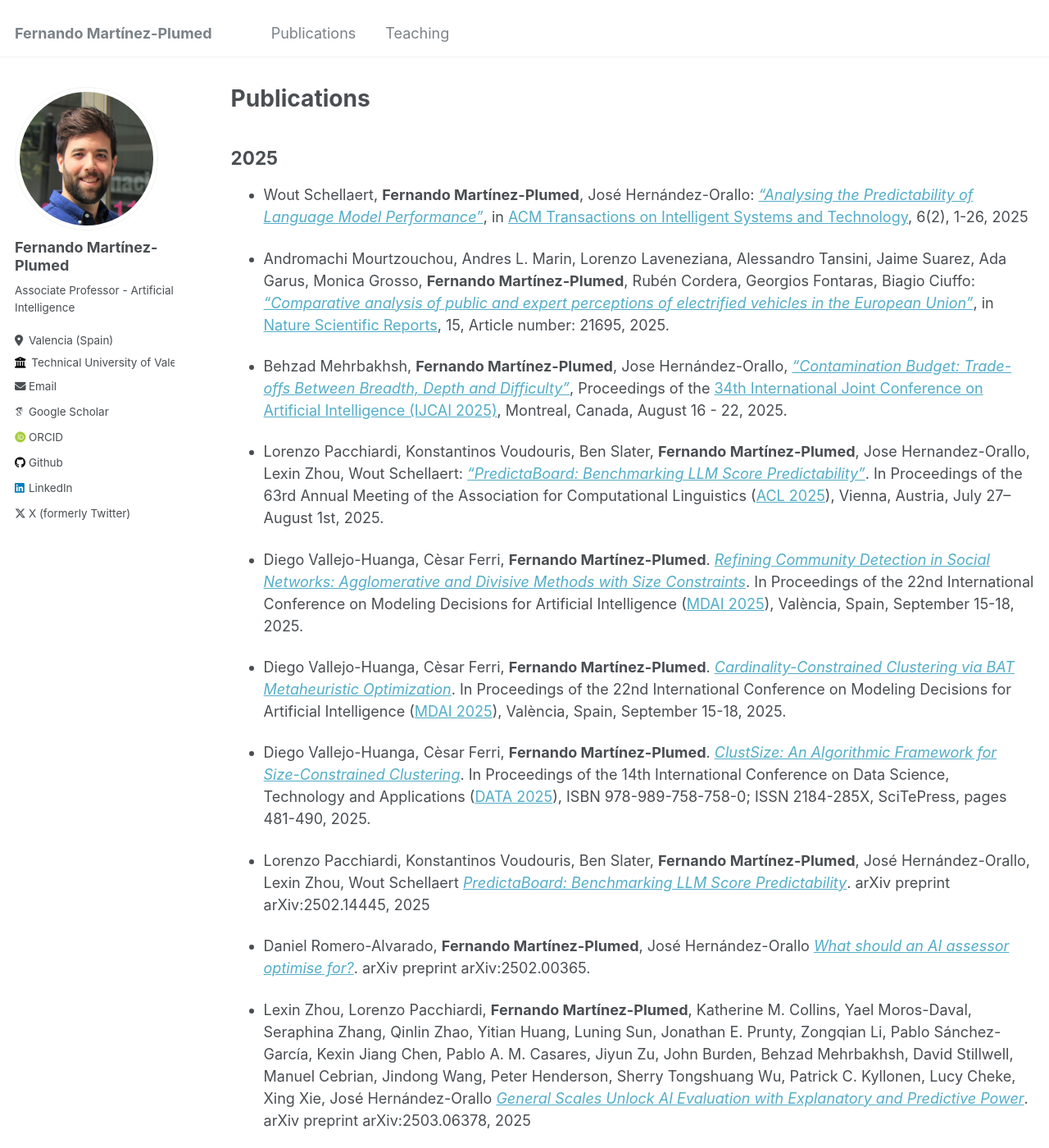
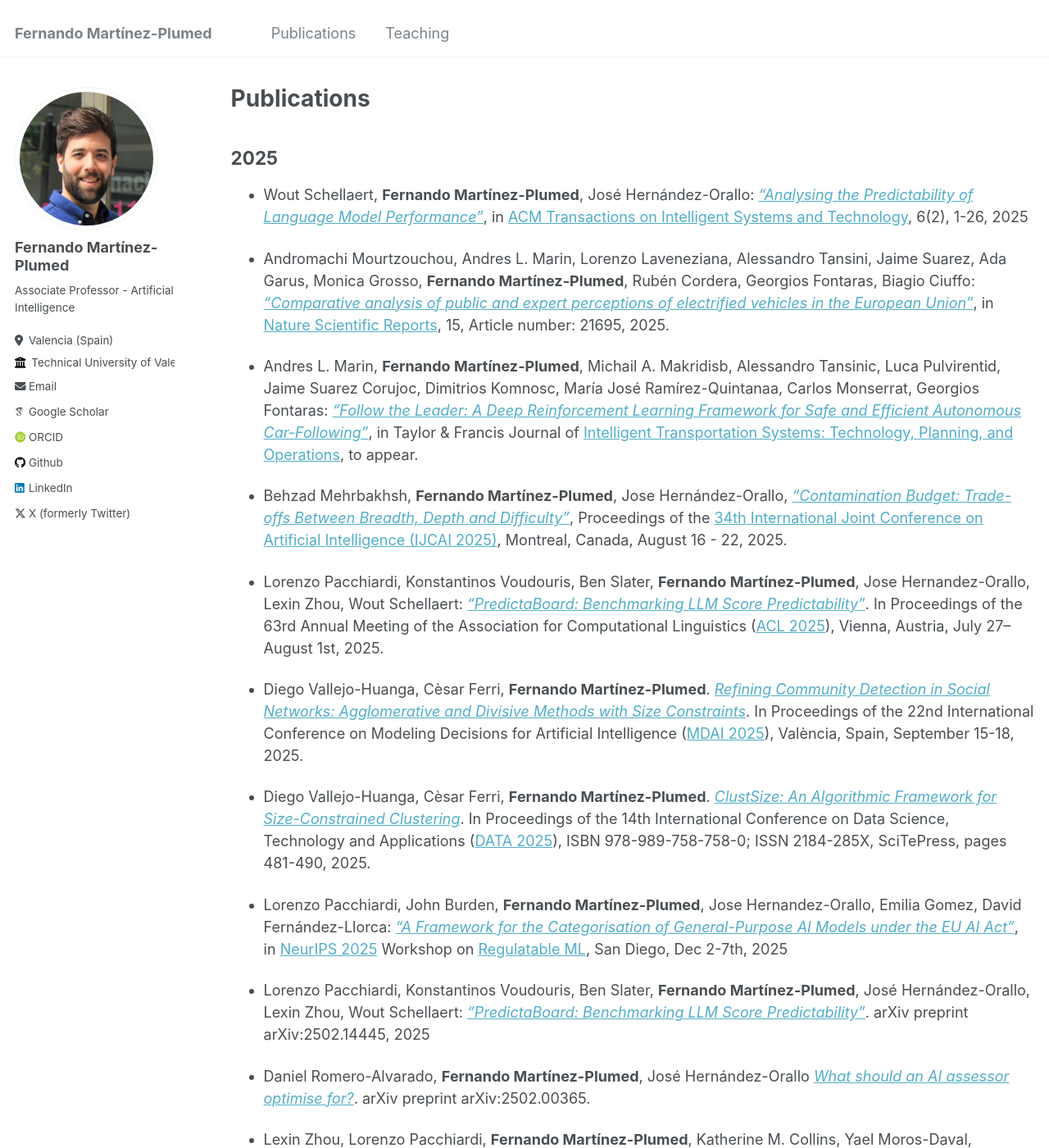
Before and after one commit to nandomp/nandomp.github.io, a Jekyll site: the page built from _pages/publications.md, in a window 1280 px wide and 1400 px high. Shown: the whole window at 82% size. Built offline with Jekyll 4.4.1, drawn with Linux system fonts in a browser that asks for light colours; some web fonts are replaced.

Commit message:
Update publications.md

```diff
--- a/_pages/publications.md
+++ b/_pages/publications.md
@@ -11,17 +11,19 @@ author_profile: true
 
 * Andromachi Mourtzouchou, Andres L. Marin, Lorenzo Laveneziana, Alessandro Tansini, Jaime Suarez, Ada Garus, Monica Grosso, **Fernando Martínez-Plumed**, Rubén Cordera, Georgios Fontaras, Biagio Ciuffo: [*"Comparative analysis of public and expert perceptions of electrified vehicles in the European Union"*](https://doi.org/10.1038/s41598-025-06071-0), in [Nature Scientific Reports](https://www.nature.com/srep/), 15, Article number: 21695, 2025.
 
+* Andres L. Marin, **Fernando Martínez-Plumed**, Michail A. Makridisb, Alessandro Tansinic, Luca Pulvirentid, Jaime Suarez Corujoc, Dimitrios Komnosc, María José Ramírez-Quintanaa, Carlos Monserrat, Georgios Fontaras: [*"Follow the Leader: A Deep Reinforcement Learning Framework for Safe and Efficient Autonomous Car-Following"*](), in Taylor & Francis Journal of [Intelligent Transportation Systems: Technology, Planning, and Operations](https://www.tandfonline.com/journals/gits20), to appear.
+
 * Behzad Mehrbakhsh, **Fernando Martínez-Plumed**, Jose Hernández-Orallo, [*"Contamination Budget: Trade-offs Between Breadth, Depth and Difficulty"*](), Proceedings of the [34th International Joint Conference on Artificial Intelligence (IJCAI 2025)](https://2025.ijcai.org/),  Montreal, Canada, August 16 - 22, 2025.
 
 * Lorenzo Pacchiardi, Konstantinos Voudouris, Ben Slater, **Fernando Martínez-Plumed**, Jose Hernandez-Orallo, Lexin Zhou, Wout Schellaert: [*"PredictaBoard: Benchmarking LLM Score Predictability"*](https://openreview.net/forum?id=yZO97D7dU5#discussion). In Proceedings of the 63rd Annual Meeting of the Association for Computational Linguistics ([ACL 2025]([https://data.scitevents.org/](https://2025.aclweb.org/))), Vienna, Austria, July 27–August 1st, 2025.
 
-* Diego Vallejo-Huanga, Cèsar Ferri, **Fernando Martínez-Plumed**. [*Refining Community Detection in Social Networks: Agglomerative and Divisive Methods with Size Constraints*](). In Proceedings of the 22nd International Conference on Modeling Decisions for Artificial Intelligence ([MDAI 2025](https://www.mdai.cat/mdai2025/)), València, Spain, September 15-18, 2025.
-
-* Diego Vallejo-Huanga, Cèsar Ferri, **Fernando Martínez-Plumed**. [*Cardinality-Constrained Clustering via BAT Metaheuristic Optimization*](). In Proceedings of the 22nd International Conference on Modeling Decisions for Artificial Intelligence ([MDAI 2025](https://www.mdai.cat/mdai2025/)), València, Spain, September 15-18, 2025.
+* Diego Vallejo-Huanga, Cèsar Ferri, **Fernando Martínez-Plumed**. [*Refining Community Detection in Social Networks: Agglomerative and Divisive Methods with Size Constraints*](https://doi.org/10.1007/978-3-032-00891-6_26). In Proceedings of the 22nd International Conference on Modeling Decisions for Artificial Intelligence ([MDAI 2025](https://www.mdai.cat/mdai2025/)), València, Spain, September 15-18, 2025.
 
 * Diego Vallejo-Huanga, Cèsar Ferri, **Fernando Martínez-Plumed**. [*ClustSize: An Algorithmic Framework for Size-Constrained Clustering*](https://doi.org/10.5220/0013558900003967). In Proceedings of the 14th International Conference on Data Science, Technology and Applications ([DATA 2025](https://data.scitevents.org/)), ISBN 978-989-758-758-0; ISSN 2184-285X, SciTePress, pages 481-490, 2025.
 
-* Lorenzo Pacchiardi, Konstantinos Voudouris, Ben Slater, **Fernando Martínez-Plumed**, José Hernández-Orallo, Lexin Zhou, Wout Schellaert [*PredictaBoard: Benchmarking LLM Score Predictability*](https://arxiv.org/abs/2502.14445). arXiv preprint arXiv:2502.14445, 2025
+* Lorenzo Pacchiardi, John Burden, **Fernando Martínez-Plumed**, Jose Hernandez-Orallo, Emilia Gomez, David Fernández-Llorca: [*"A Framework for the Categorisation of General-Purpose AI Models under the EU AI Act"*](https://openreview.net/forum?id=uE33aEsyX1), in [NeurIPS 2025](https://neurips.cc/) Workshop on [Regulatable ML](https://regulatableml.github.io/#overview), San Diego, Dec 2-7th, 2025
+
+* Lorenzo Pacchiardi, Konstantinos Voudouris, Ben Slater, **Fernando Martínez-Plumed**, José Hernández-Orallo, Lexin Zhou, Wout Schellaert: [*"PredictaBoard: Benchmarking LLM Score Predictability"*](https://arxiv.org/abs/2502.14445). arXiv preprint arXiv:2502.14445, 2025
 
 * Daniel Romero-Alvarado, **Fernando Martínez-Plumed**, José Hernández-Orallo [*What should an AI assessor optimise for?*](https://arxiv.org/abs/2502.00365). arXiv preprint arXiv:2502.00365.
 
```
